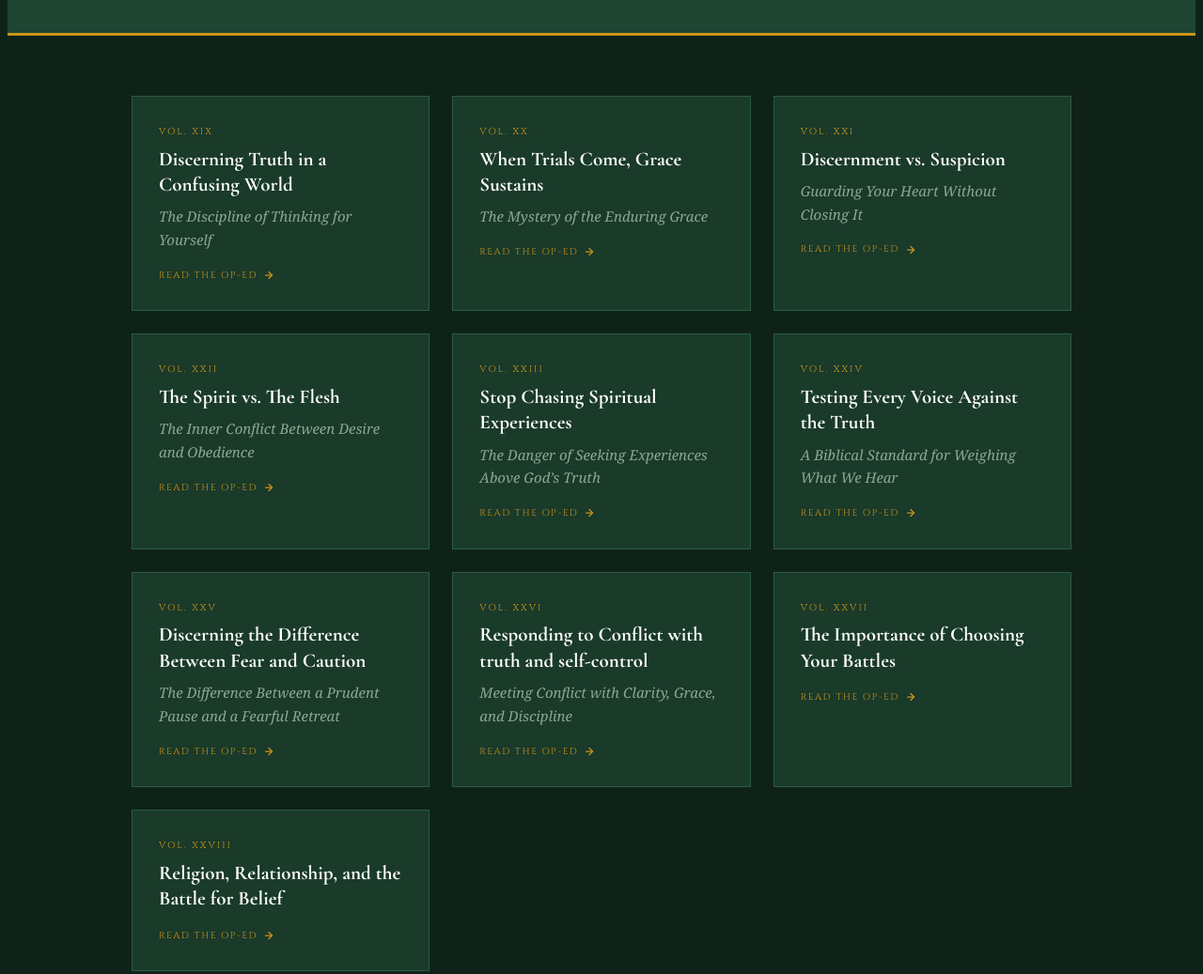
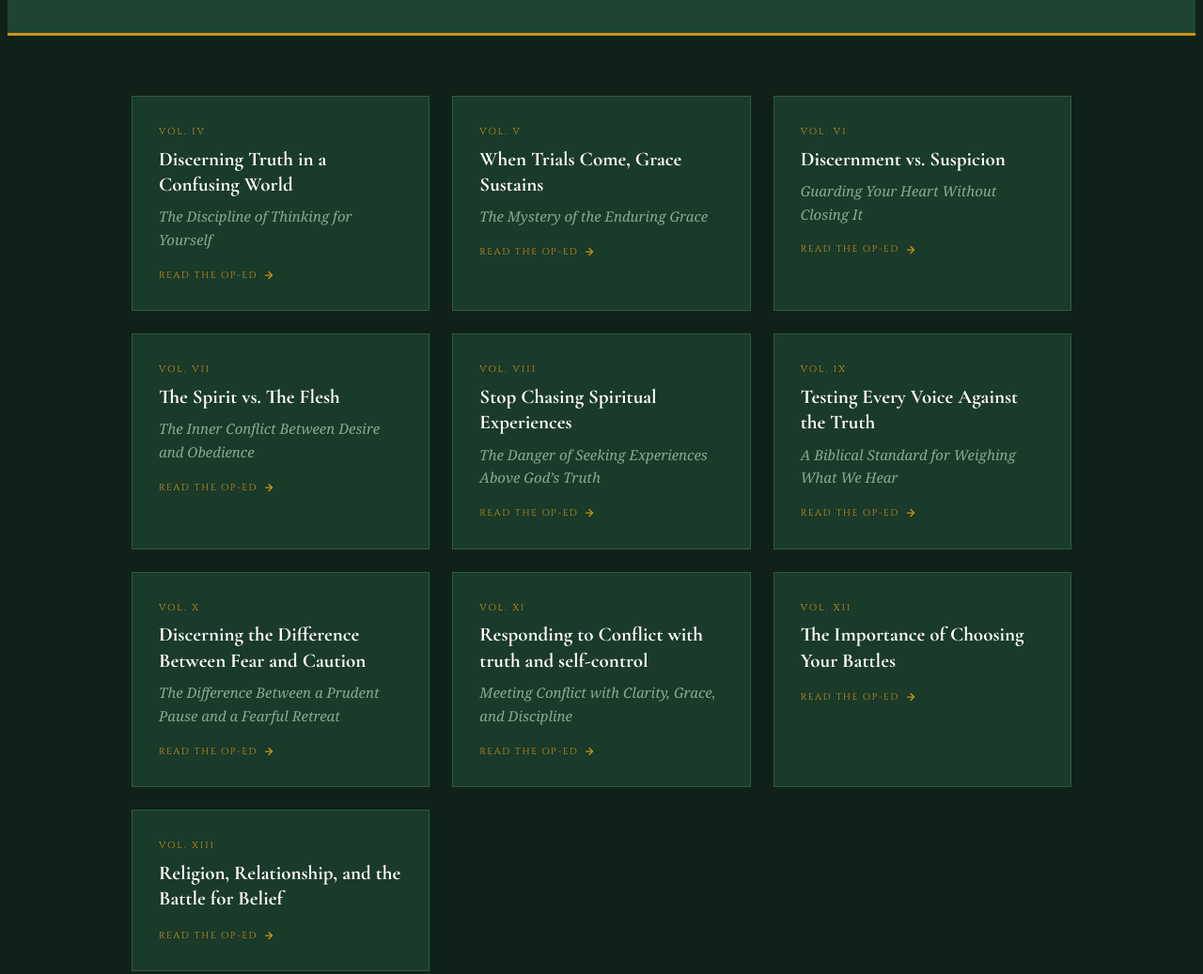
Before and after one commit to remnantwriter2026/the-remnant-chronicles, a plain HTML site: page the-second-watch.html in a window 1280 px wide. Shown: the part 400-1437 px from the top of the page at 94% size. Drawn offline with nearby package versions, Linux system fonts and the light colour scheme.

Commit message:
Update the-second-watch.html

```diff
--- a/the-second-watch.html
+++ b/the-second-watch.html
@@ -16,13 +16,11 @@
     --text-body: #d8cdb8;
     --text-muted: #8aaa90;
   }
-
 {
 box-sizing: border-box;
 margin: 0;
 padding: 0;
 }
-
 body {
 background: var(--green-deep);
 color: var(--text-body);
@@ -212,30 +210,25 @@ font-family: 'Cinzel', serif;
 font-size: 11px;
 color: var(--green-accent);
 }
-@media (max-width: 680px) {
+media (max-width: 680px) {
 nav {
 padding: 0 1.25rem;
 }
 .nav-links {
-  gap: 1rem;
+gap: 1rem;
 }
-
 .nav-links a {
-  font-size: 10px;
+font-size: 10px;
 }
-
 .page-header {
-  padding: 3.5rem 1.25rem;
+padding: 3.5rem 1.25rem;
 }
-
 .chronicles-section {
-  padding: 3rem 1.25rem;
+padding: 3rem 1.25rem;
 }
-
 footer {
-  padding: 1.5rem 1.25rem;
+padding: 1.5rem 1.25rem;
 }
-
 }
 </style>
 </head>
@@ -261,61 +254,61 @@ footer {
 <main class="chronicles-section">
   <div class="chronicles-grid">
     <a href="discerning-truth-in-a-confusing-world.html" class="chronicle-card">
-      <div class="chronicle-vol">Vol. XIX</div>
+      <div class="chronicle-vol">Vol. IV</div>
       <div class="chronicle-title">Discerning Truth in a Confusing World</div>
       <div class="chronicle-desc">The Discipline of Thinking for Yourself</div>
       <div class="chronicle-read">Read the Op-Ed <svg viewBox="0 0 24 24"><line x1="5" y1="12" x2="19" y2="12"/><polyline points="12 5 19 12 12 19"/></svg></div>
     </a>
     <a href="when-trials-come-grace-sustains.html" class="chronicle-card">
-      <div class="chronicle-vol">Vol. XX</div>
+      <div class="chronicle-vol">Vol. V</div>
       <div class="chronicle-title">When Trials Come, Grace Sustains</div>
       <div class="chronicle-desc">The Mystery of the Enduring Grace</div>
       <div class="chronicle-read">Read the Op-Ed <svg viewBox="0 0 24 24"><line x1="5" y1="12" x2="19" y2="12"/><polyline points="12 5 19 12 12 19"/></svg></div>
     </a>
     <a href="discernment-vs-suspicion.html" class="chronicle-card">
-      <div class="chronicle-vol">Vol. XXI</div>
+      <div class="chronicle-vol">Vol. VI</div>
       <div class="chronicle-title">Discernment vs. Suspicion</div>
       <div class="chronicle-desc">Guarding Your Heart Without Closing It</div>
       <div class="chronicle-read">Read the Op-Ed <svg viewBox="0 0 24 24"><line x1="5" y1="12" x2="19" y2="12"/><polyline points="12 5 19 12 12 19"/></svg></div>
     </a>
     <a href="the-spirit-vs-the-flesh.html" class="chronicle-card">
-      <div class="chronicle-vol">Vol. XXII</div>
+      <div class="chronicle-vol">Vol. VII</div>
       <div class="chronicle-title">The Spirit vs. The Flesh</div>
       <div class="chronicle-desc">The Inner Conflict Between Desire and Obedience</div>
       <div class="chronicle-read">Read the Op-Ed <svg viewBox="0 0 24 24"><line x1="5" y1="12" x2="19" y2="12"/><polyline points="12 5 19 12 12 19"/></svg></div>
     </a>
     <a href="stop-chasing-spiritual-experiences.html" class="chronicle-card">
-      <div class="chronicle-vol">Vol. XXIII</div>
+      <div class="chronicle-vol">Vol. VIII</div>
       <div class="chronicle-title">Stop Chasing Spiritual Experiences</div>
       <div class="chronicle-desc">The Danger of Seeking Experiences Above God’s Truth</div>
       <div class="chronicle-read">Read the Op-Ed <svg viewBox="0 0 24 24"><line x1="5" y1="12" x2="19" y2="12"/><polyline points="12 5 19 12 12 19"/></svg></div>
     </a>
     <a href="testing-every-voice-against-the-truth.html" class="chronicle-card">
-      <div class="chronicle-vol">Vol. XXIV</div>
+      <div class="chronicle-vol">Vol. IX</div>
       <div class="chronicle-title">Testing Every Voice Against the Truth</div>
       <div class="chronicle-desc">A Biblical Standard for Weighing What We Hear</div>
       <div class="chronicle-read">Read the Op-Ed <svg viewBox="0 0 24 24"><line x1="5" y1="12" x2="19" y2="12"/><polyline points="12 5 19 12 12 19"/></svg></div>
     </a>
     <a href="discerning-the-difference-between-fear-and-caution.html" class="chronicle-card">
-      <div class="chronicle-vol">Vol. XXV</div>
+      <div class="chronicle-vol">Vol. X</div>
       <div class="chronicle-title">Discerning the Difference Between Fear and Caution</div>
       <div class="chronicle-desc">The Difference Between a Prudent Pause and a Fearful Retreat</div>
       <div class="chronicle-read">Read the Op-Ed <svg viewBox="0 0 24 24"><line x1="5" y1="12" x2="19" y2="12"/><polyline points="12 5 19 12 12 19"/></svg></div>
     </a>
     <a href="responding-to-conflict-with-truth-and-self-control.html" class="chronicle-card">
-      <div class="chronicle-vol">Vol. XXVI</div>
+      <div class="chronicle-vol">Vol. XI</div>
       <div class="chronicle-title">Responding to Conflict with truth and self-control</div>
       <div class="chronicle-desc">Meeting Conflict with Clarity, Grace, and Discipline</div>
       <div class="chronicle-read">Read the Op-Ed <svg viewBox="0 0 24 24"><line x1="5" y1="12" x2="19" y2="12"/><polyline points="12 5 19 12 12 19"/></svg></div>
     </a>
     <a href="the-importance-of-choosing-your-battles.html" class="chronicle-card">
-      <div class="chronicle-vol">Vol. XXVII</div>
+      <div class="chronicle-vol">Vol. XII</div>
       <div class="chronicle-title">The Importance of Choosing Your Battles</div>
       <div class="chronicle-desc"></div>
       <div class="chronicle-read">Read the Op-Ed <svg viewBox="0 0 24 24"><line x1="5" y1="12" x2="19" y2="12"/><polyline points="12 5 19 12 12 19"/></svg></div>
     </a>
     <a href="religion-relationship-and-the-battle-for-belief.html" class="chronicle-card">
-      <div class="chronicle-vol">Vol. XXVIII</div>
+      <div class="chronicle-vol">Vol. XIII</div>
       <div class="chronicle-title">Religion, Relationship, and the Battle for Belief</div>
       <div class="chronicle-desc"></div>
       <div class="chronicle-read">Read the Op-Ed <svg viewBox="0 0 24 24"><line x1="5" y1="12" x2="19" y2="12"/><polyline points="12 5 19 12 12 19"/></svg></div>
```
